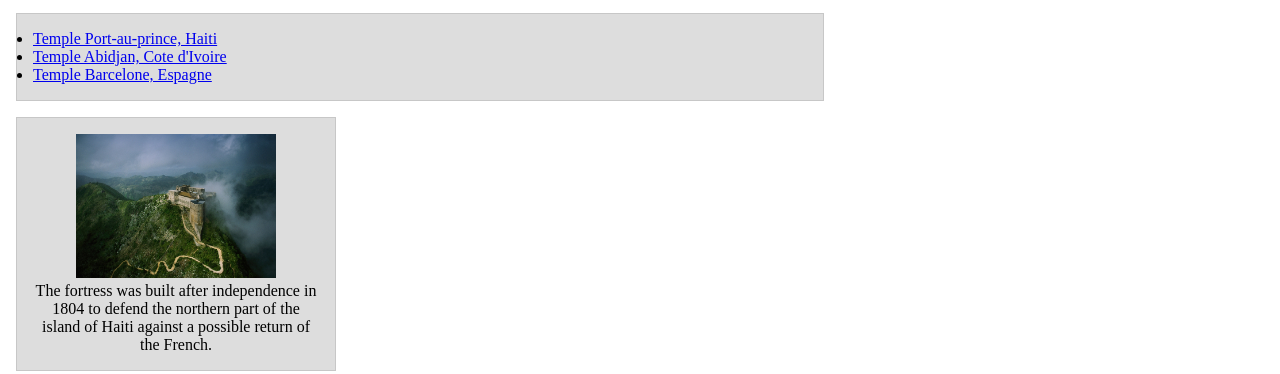
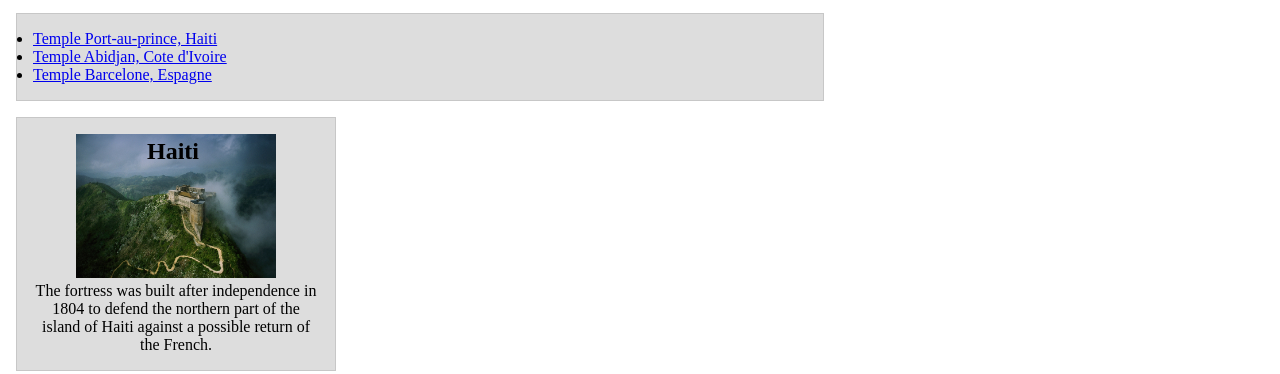
Before and after one commit to dorestan268/wdd130, a plain HTML site: page index.html in a window 1280 px wide. Shown: the part 530-904 px from the top of the page. Drawn offline with Linux system fonts and the light colour scheme.

Commit message:
remove comment

```diff
--- a/styles/styles.css
+++ b/styles/styles.css
@@ -44,8 +44,8 @@ aside{
 
 aside h2{
     position: absolute;
-    top: 700px;
-    left: 150px;
+    top: 20px;
+    left: 130px;
 }
 
 aside img{
@@ -66,7 +66,6 @@ footer{
 }
 
 
-/* Class Selectors */
 
 .box{
     margin: 1rem;
```
